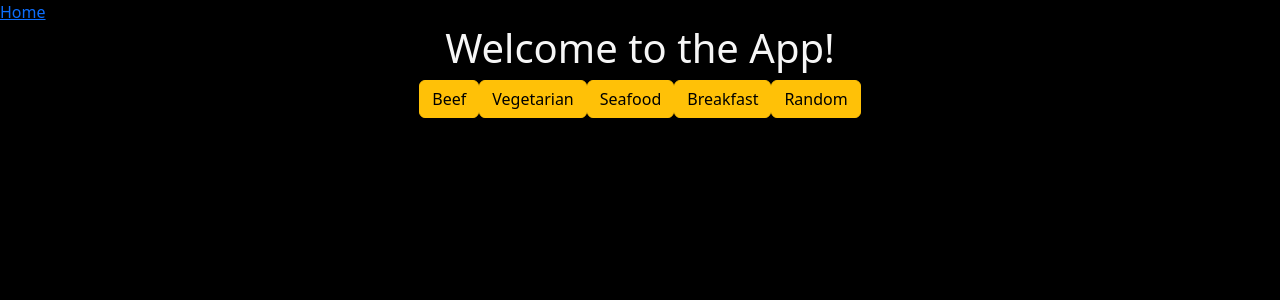
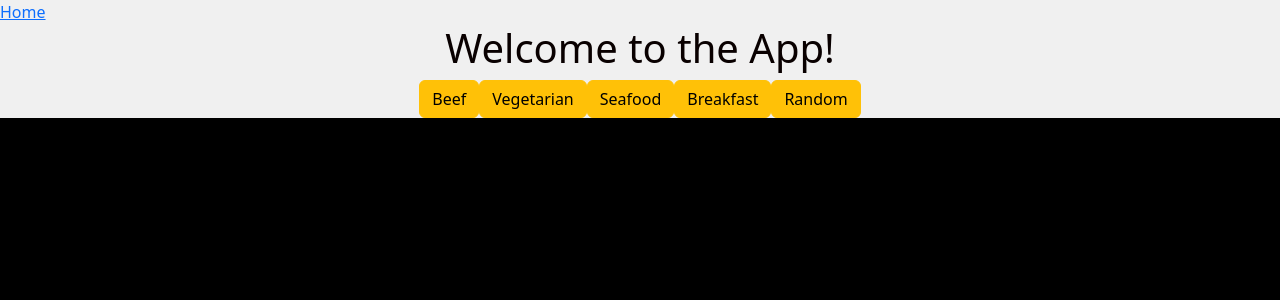
Before and after one commit to alexisIvanAvila/milestone_project_2, a React (Create React App) app: page / in a window 1280 px wide. Shown: the top 300 px of the page. Built offline with nearby package versions, Linux system fonts and the light colour scheme; no server answers.

Commit message:
white top black bottom background

```diff
--- a/src/App.css
+++ b/src/App.css
@@ -1,6 +1,6 @@
 .App {
   text-align: center;
-  background-color: #000000;
+  background-color: #f0f0f0;
 }
 
 html{
@@ -20,8 +20,9 @@ html{
 
 
 
+
 h1{
-  color: rgb(246, 246, 246);
+  color: rgb(9, 0, 0);
   }
 
 
```
